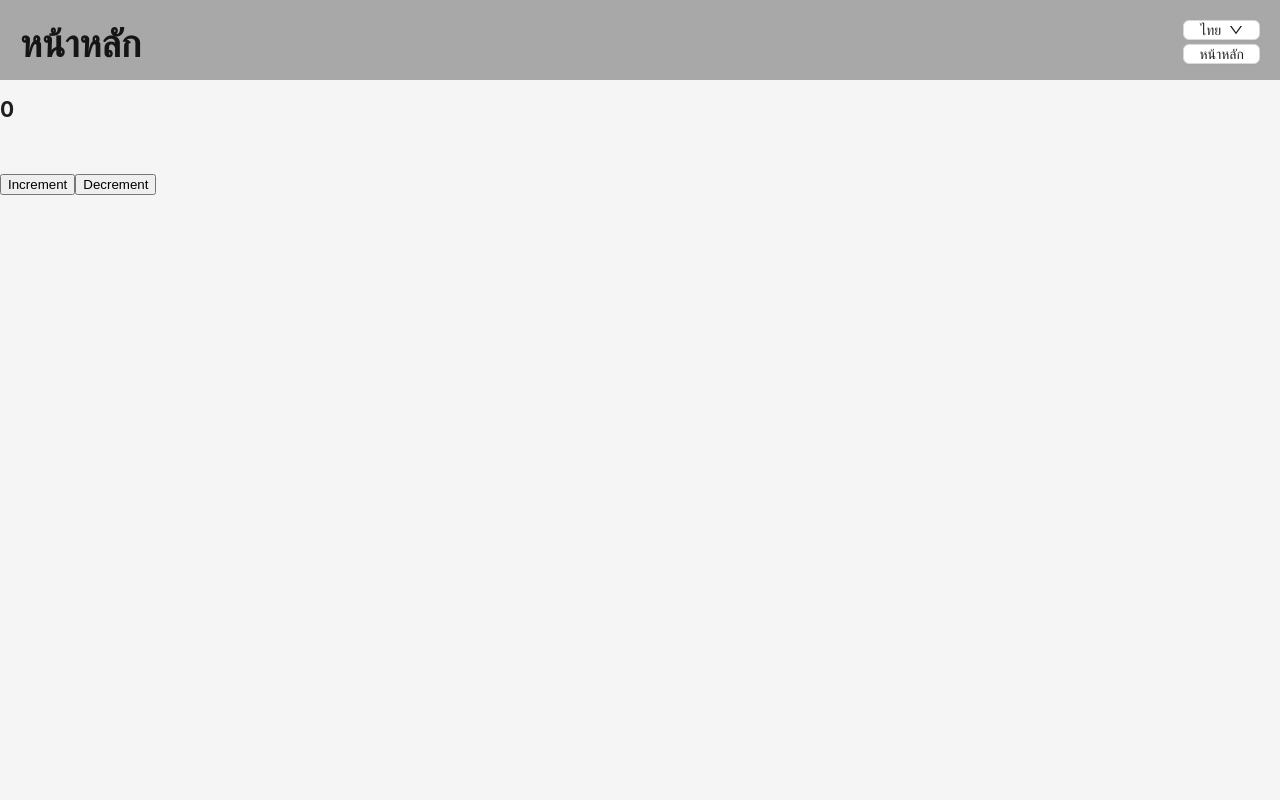
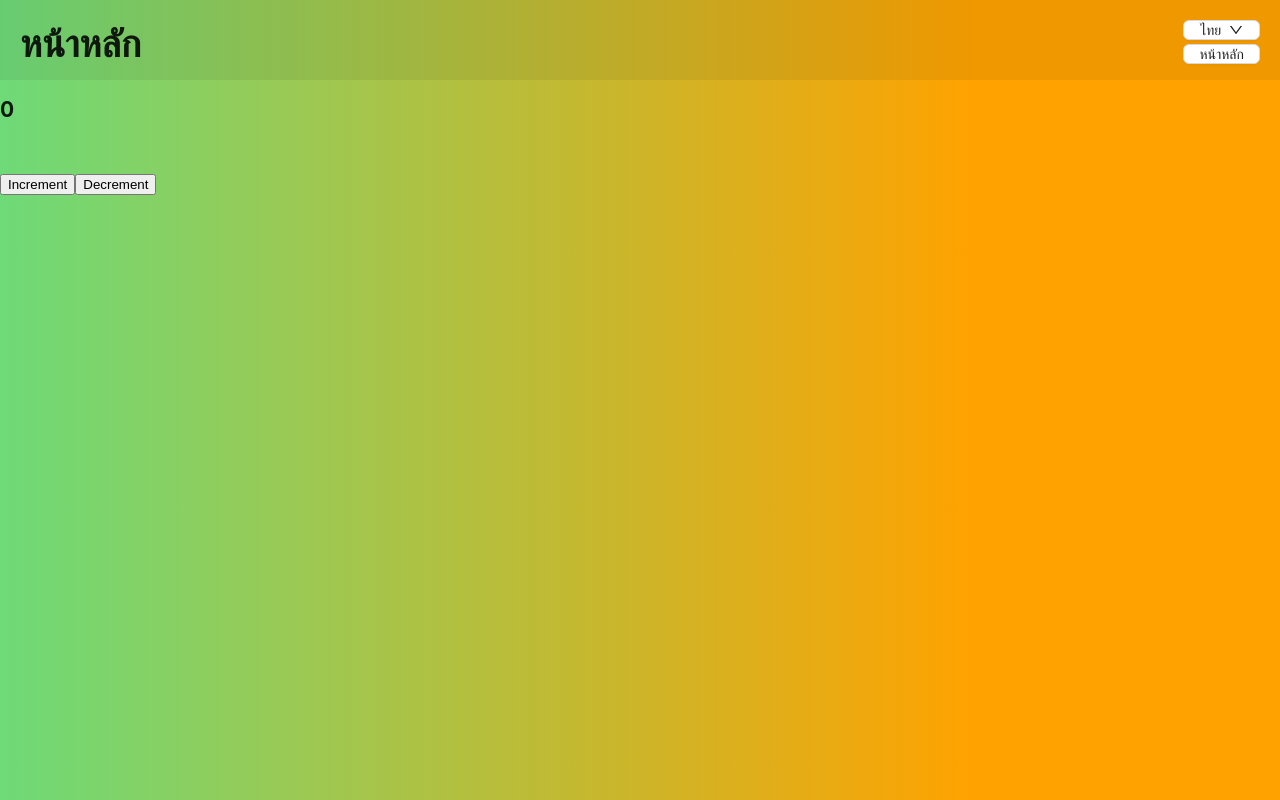
Before and after one commit to saketam/swd-test, a Next.js app: page / in a window 1280 px wide. Built offline with nearby package versions, Linux system fonts and the light colour scheme.

Commit message:
add bg color

```diff
--- a/src/app/components/AppLayout/index.tsx
+++ b/src/app/components/AppLayout/index.tsx
@@ -35,7 +35,7 @@ const AppLayout = ({ children }: DefaultLayoutProps) => {
   ]
 
   return (
-    <Layout>
+    <Layout className="layout">
       <Header className="header">
         <Typography.Title level={1} className="title">
           {t(router.pathname)}
--- a/src/app/components/AppLayout/style.scss
+++ b/src/app/components/AppLayout/style.scss
@@ -1,10 +1,14 @@
+.layout {
+  background: var(--bg);
+}
+
 .header {
   background-color: transparent;
   display: flex;
   justify-content: space-between;
   padding: 20px;
-  background-color: #00000050;
   height: 10vh;
+  background-color: #00000010;
 }
 
 .content {
--- a/src/app/styles/globals.css
+++ b/src/app/styles/globals.scss
@@ -1,3 +1,7 @@
+:root {
+  --bg: linear-gradient(90deg, rgba(110, 218, 120, 1) 0%, rgba(255, 162, 0, 1) 76%);
+  --white: #ffffff;
+}
 
 html,
 body {
--- a/src/pages/_app.tsx
+++ b/src/pages/_app.tsx
@@ -1,5 +1,5 @@
 import '../app/locale/i18n'
-import "../app/styles/globals.css"
+import "../app/styles/globals.scss"
 
 import Layout from "@components/AppLayout";
 import type { AppProps } from "next/app";
```
